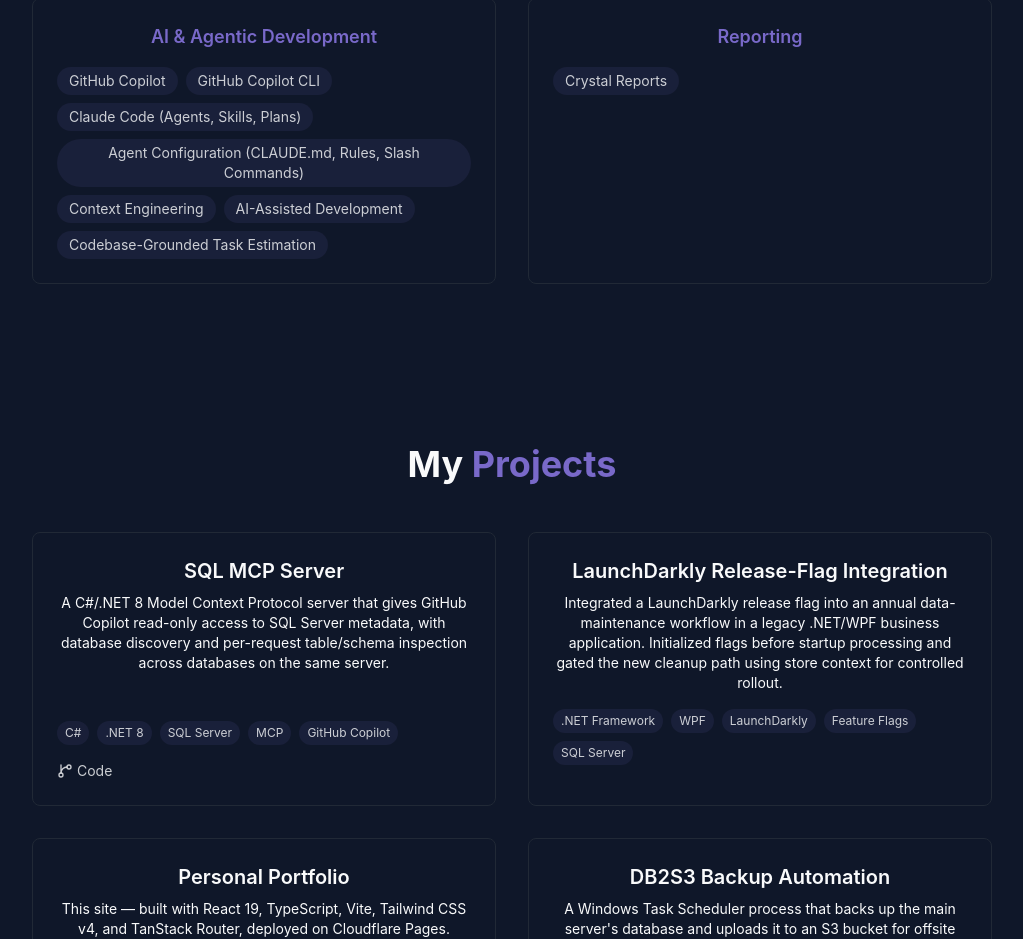
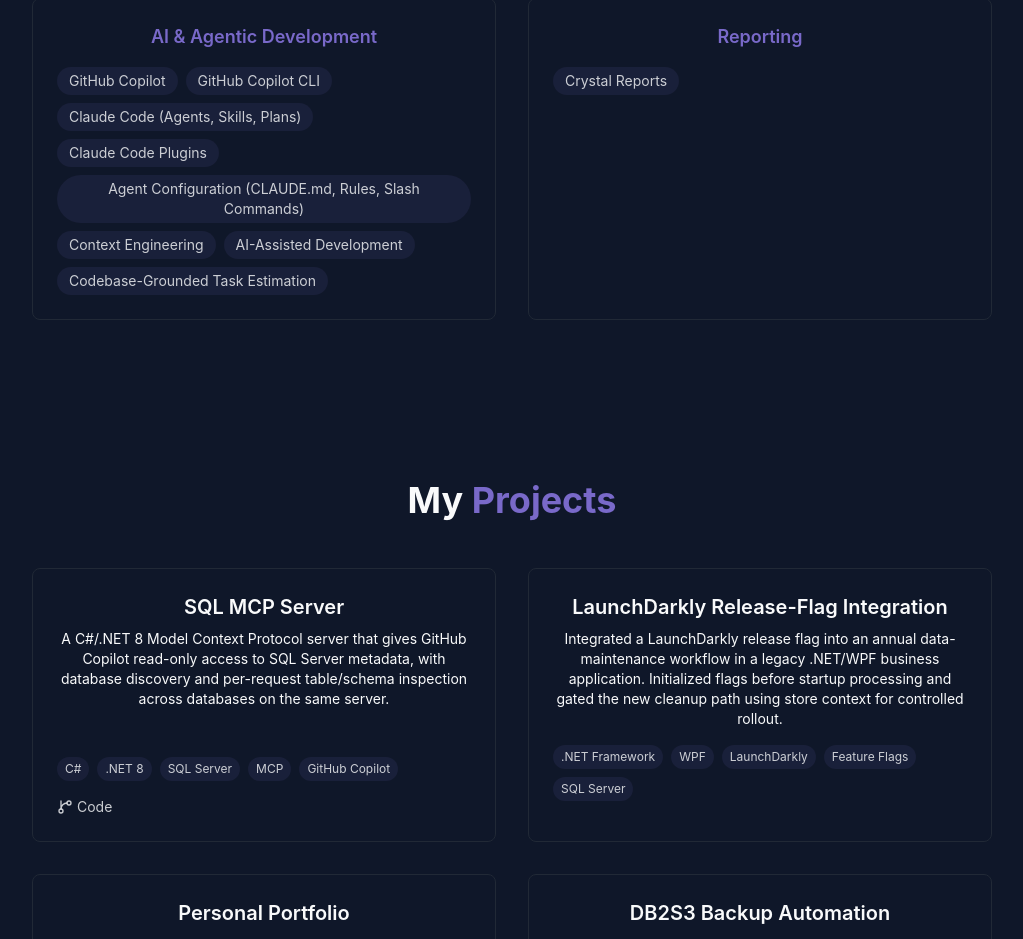
Before and after one commit to alam1704/personal-portfolio, a React (Vite) app: page / in a window 1280 px wide. Shown: the part 2148-3087 px from the top of the page, without its empty margins (128-1151 px from the left). Built offline with nearby package versions, Linux system fonts and the light colour scheme.

Commit message:
ai plugins

```diff
--- a/src/components/SkillsSection.tsx
+++ b/src/components/SkillsSection.tsx
@@ -65,6 +65,7 @@
       "GitHub Copilot",
       "GitHub Copilot CLI",
       "Claude Code (Agents, Skills, Plans)",
+      "Claude Code Plugins",
       "Agent Configuration (CLAUDE.md, Rules, Slash Commands)",
       "Context Engineering",
       "AI-Assisted Development",
```
